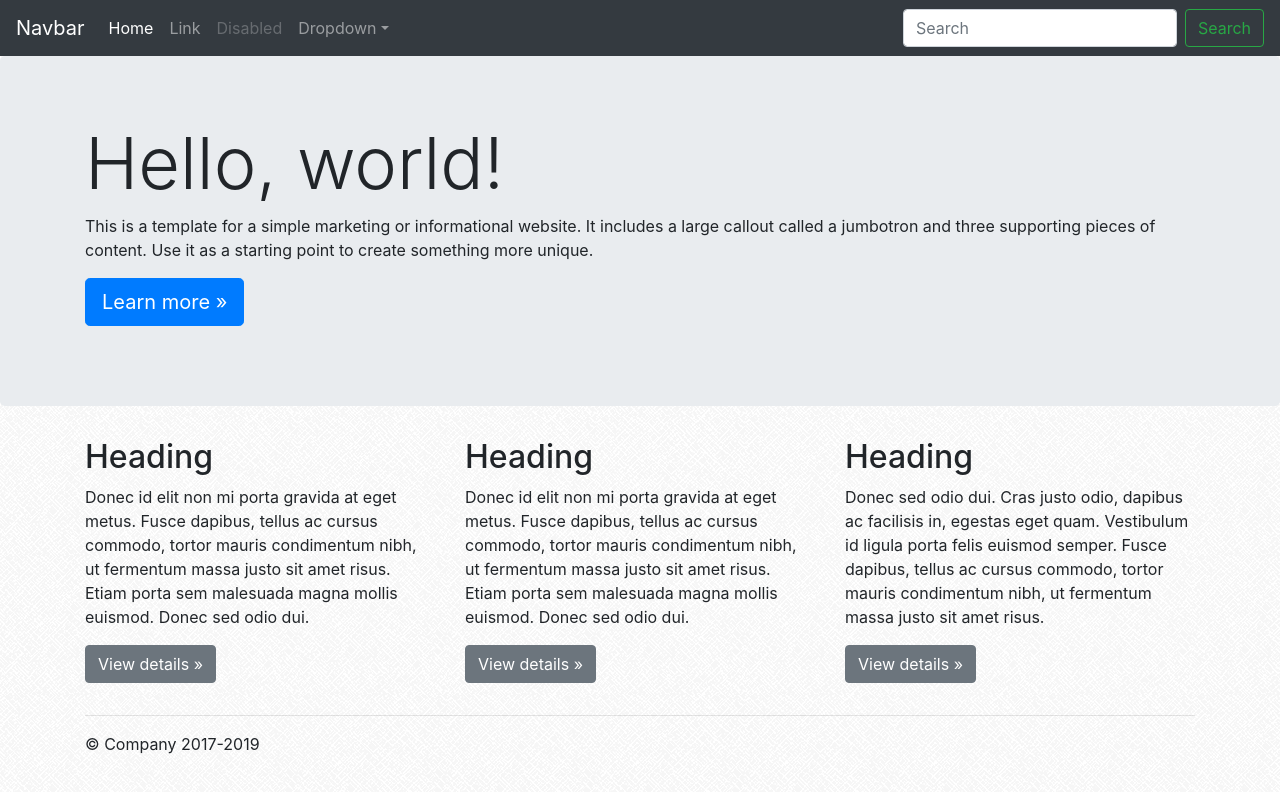
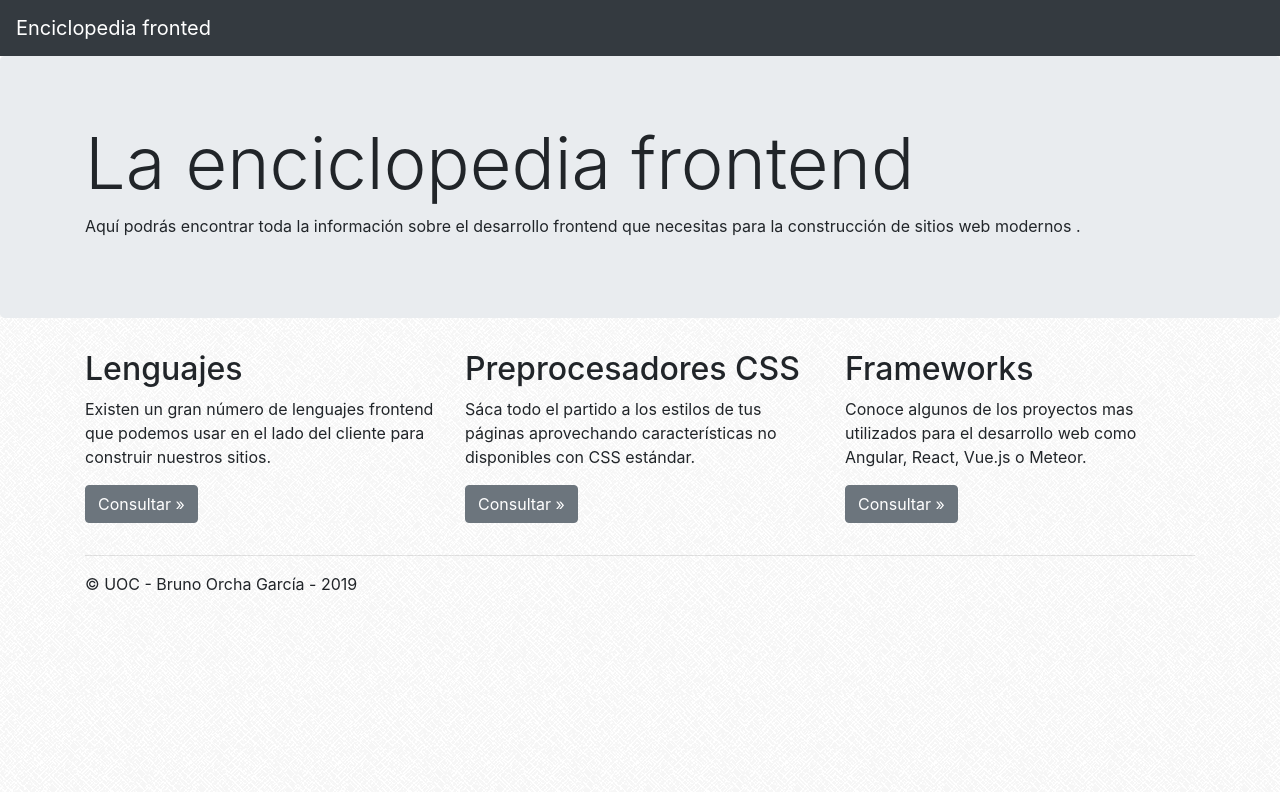
Before and after one commit to borcha-uoc/herramientas-html-css, a website built with Parcel: page index.html in a window 1280 px wide. Built offline with nearby package versions, Linux system fonts and the light colour scheme.

Commit message:
Se crea la página de inicio con los enlaces de las categorías

```diff
--- a/index.html
+++ b/index.html
@@ -4,59 +4,16 @@
     <meta charset="utf-8">
     <meta name="viewport" content="width=device-width, initial-scale=1, shrink-to-fit=no">
     <meta name="description" content="">
-    <meta name="author" content="Mark Otto, Jacob Thornton, and Bootstrap contributors">
-    <meta name="generator" content="Jekyll v3.8.5">
-    <title>Jumbotron Template · Bootstrap</title>
-
-    <style>
-      .bd-placeholder-img {
-        font-size: 1.125rem;
-        text-anchor: middle;
-        -webkit-user-select: none;
-        -moz-user-select: none;
-        -ms-user-select: none;
-        user-select: none;
-      }
-
-      @media (min-width: 768px) {
-        .bd-placeholder-img-lg {
-          font-size: 3.5rem;
-        }
-      }
-    </style>
+    <meta name="author" content="Bruno Orcha García">
+    <title>Enciclopedia frontend</title>
+    <link rel="stylesheet" type="text/css" href="scss/main.scss">
   </head>
   <body>
     <nav class="navbar navbar-expand-md navbar-dark fixed-top bg-dark">
-  <a class="navbar-brand" href="#">Navbar</a>
+  <a class="navbar-brand" href="#">Enciclopedia fronted</a>
   <button class="navbar-toggler" type="button" data-toggle="collapse" data-target="#navbarsExampleDefault" aria-controls="navbarsExampleDefault" aria-expanded="false" aria-label="Toggle navigation">
     <span class="navbar-toggler-icon"></span>
   </button>
-
-  <div class="collapse navbar-collapse" id="navbarsExampleDefault">
-    <ul class="navbar-nav mr-auto">
-      <li class="nav-item active">
-        <a class="nav-link" href="#">Home <span class="sr-only">(current)</span></a>
-      </li>
-      <li class="nav-item">
-        <a class="nav-link" href="#">Link</a>
-      </li>
-      <li class="nav-item">
-        <a class="nav-link disabled" href="#">Disabled</a>
-      </li>
-      <li class="nav-item dropdown">
-        <a class="nav-link dropdown-toggle" href="#" id="dropdown01" data-toggle="dropdown" aria-haspopup="true" aria-expanded="false">Dropdown</a>
-        <div class="dropdown-menu" aria-labelledby="dropdown01">
-          <a class="dropdown-item" href="#">Action</a>
-          <a class="dropdown-item" href="#">Another action</a>
-          <a class="dropdown-item" href="#">Something else here</a>
-        </div>
-      </li>
-    </ul>
-    <form class="form-inline my-2 my-lg-0">
-      <input class="form-control mr-sm-2" type="text" placeholder="Search" aria-label="Search">
-      <button class="btn btn-outline-success my-2 my-sm-0" type="submit">Search</button>
-    </form>
-  </div>
 </nav>
 
 <main role="main">
@@ -64,9 +21,8 @@
   <!-- Main jumbotron for a primary marketing message or call to action -->
   <div class="jumbotron">
     <div class="container">
-      <h1 class="display-3">Hello, world!</h1>
-      <p>This is a template for a simple marketing or informational website. It includes a large callout called a jumbotron and three supporting pieces of content. Use it as a starting point to create something more unique.</p>
-      <p><a class="btn btn-primary btn-lg" href="#" role="button">Learn more &raquo;</a></p>
+      <h1 class="display-3">La enciclopedia frontend</h1>
+      <p>Aquí podrás encontrar toda la información sobre el desarrollo frontend que necesitas para la construcción de sitios web modernos .</p>
     </div>
   </div>
 
@@ -74,31 +30,28 @@
     <!-- Example row of columns -->
     <div class="row">
       <div class="col-md-4">
-        <h2>Heading</h2>
-        <p>Donec id elit non mi porta gravida at eget metus. Fusce dapibus, tellus ac cursus commodo, tortor mauris condimentum nibh, ut fermentum massa justo sit amet risus. Etiam porta sem malesuada magna mollis euismod. Donec sed odio dui. </p>
-        <p><a class="btn btn-secondary" href="#" role="button">View details &raquo;</a></p>
+        <h2>Lenguajes</h2>
+        <p>Existen un gran número de lenguajes frontend que podemos usar en el lado del cliente para construir nuestros sitios. </p>
+        <p><a class="btn btn-secondary" href="#" role="button">Consultar &raquo;</a></p>
       </div>
       <div class="col-md-4">
-        <h2>Heading</h2>
-        <p>Donec id elit non mi porta gravida at eget metus. Fusce dapibus, tellus ac cursus commodo, tortor mauris condimentum nibh, ut fermentum massa justo sit amet risus. Etiam porta sem malesuada magna mollis euismod. Donec sed odio dui. </p>
-        <p><a class="btn btn-secondary" href="#" role="button">View details &raquo;</a></p>
+        <h2>Preprocesadores CSS</h2>
+        <p>Sáca todo el partido a los estilos de tus páginas aprovechando características no disponibles con CSS estándar.</p>
+        <p><a class="btn btn-secondary" href="#" role="button">Consultar &raquo;</a></p>
       </div>
       <div class="col-md-4">
-        <h2>Heading</h2>
-        <p>Donec sed odio dui. Cras justo odio, dapibus ac facilisis in, egestas eget quam. Vestibulum id ligula porta felis euismod semper. Fusce dapibus, tellus ac cursus commodo, tortor mauris condimentum nibh, ut fermentum massa justo sit amet risus.</p>
-        <p><a class="btn btn-secondary" href="#" role="button">View details &raquo;</a></p>
+        <h2>Frameworks</h2>
+        <p>Conoce algunos de los proyectos mas utilizados para el desarrollo web como Angular, React, Vue.js o Meteor.</p>
+        <p><a class="btn btn-secondary" href="#" role="button">Consultar &raquo;</a></p>
       </div>
     </div>
-
     <hr>
-
   </div> <!-- /container -->
-
 </main>
 
 <footer class="container">
-  <p>&copy; Company 2017-2019</p>
+  <p>&copy; UOC - Bruno Orcha García - 2019</p>
 </footer>
-    <script src="index.js"></script>
+    <script src="/index.js"></script>
 </body>
 </html>
```
